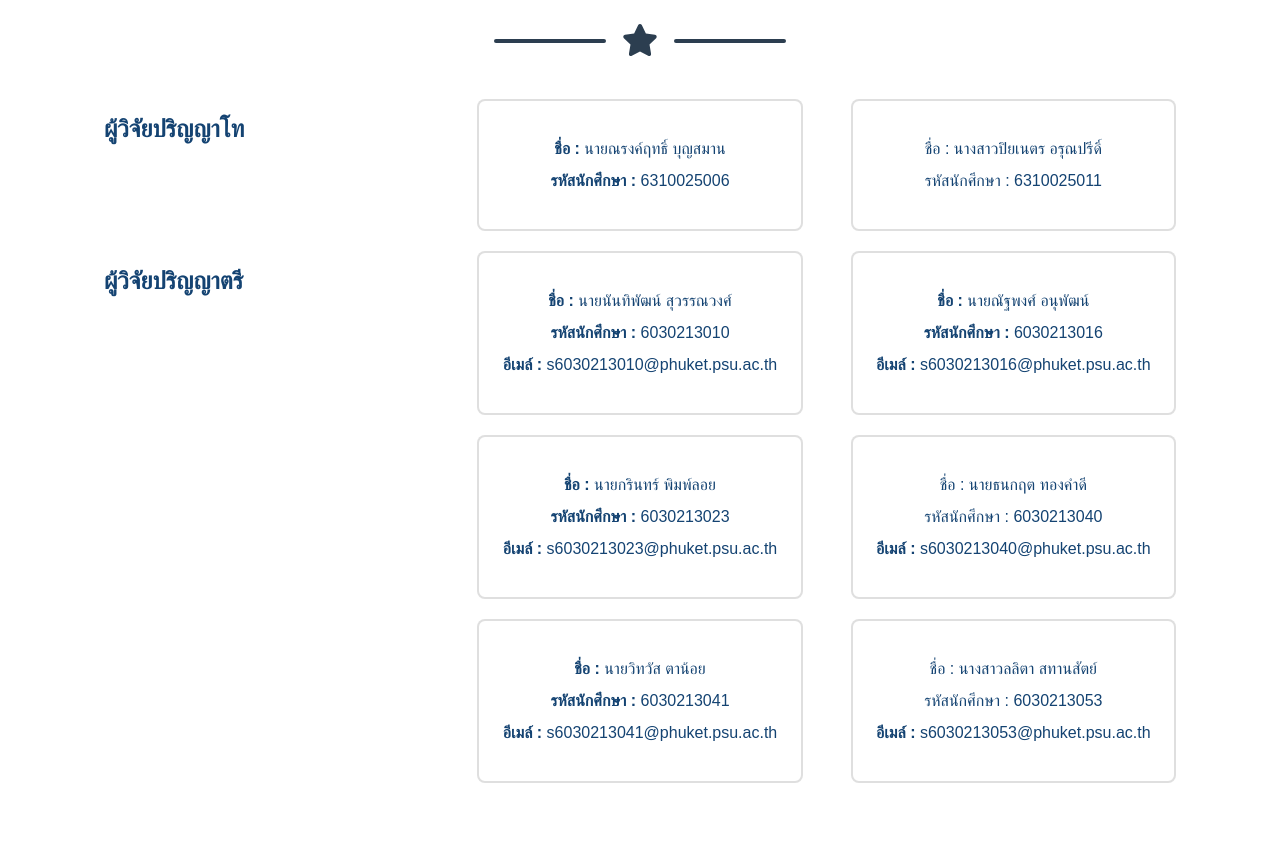
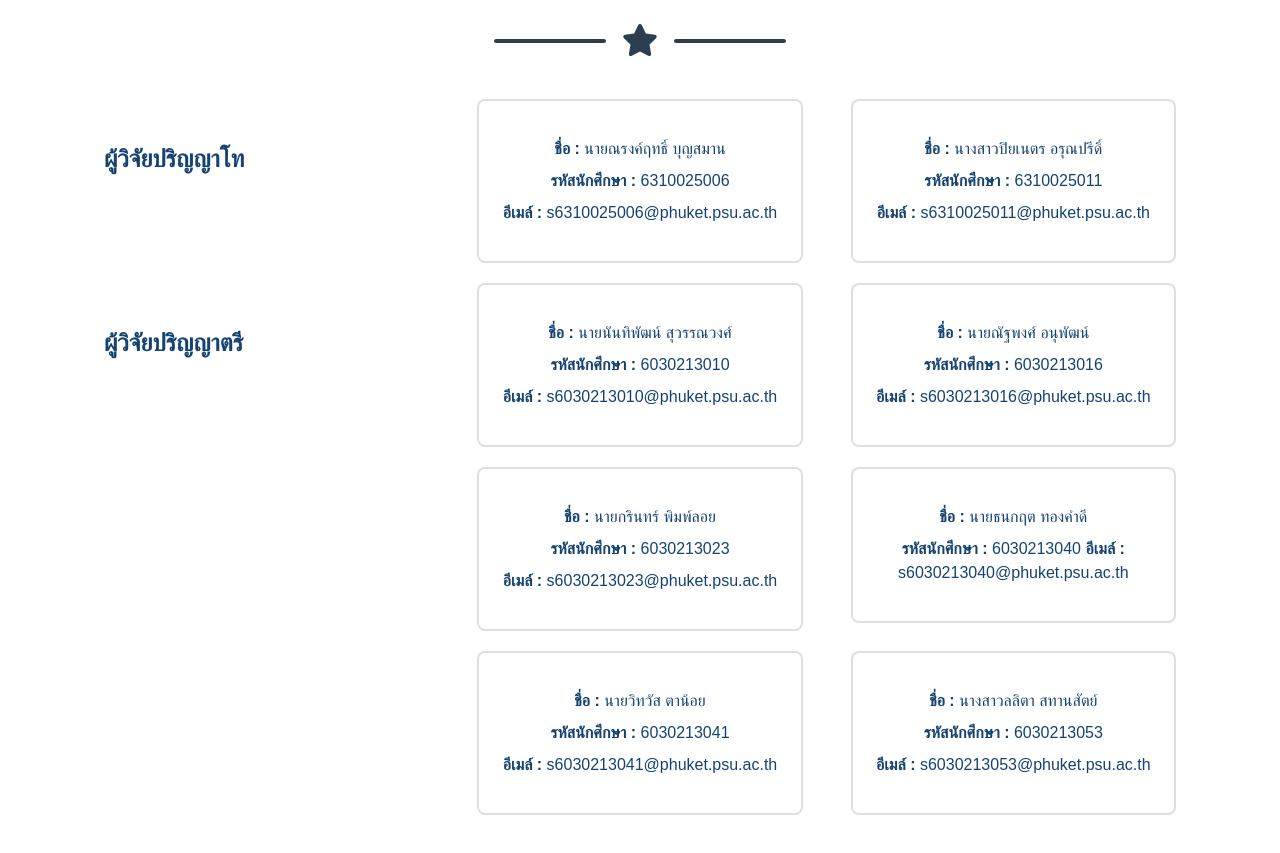
Before and after one commit to Lalita6030213053/website, a plain HTML site: page index.html in a window 1280 px wide. Shown: the part 1202-2055 px from the top of the page. Drawn offline with nearby package versions, Linux system fonts and the light colour scheme; a web font is replaced by a local one.

Commit message:
แก้ text <b></b>

```diff
--- a/index.html
+++ b/index.html
@@ -105,15 +105,16 @@
             <!-- About Section Content-->
             <div class="row" style="color:  #144372; padding: 10px;">
                 <div class="col-lg-4 ml-auto">
-                    <p class="lead">
+                    <p class="lead"><br>
                     <h4><strong>ผู้วิจัยปริญญาโท</strong> <br></h4>
                 </div>
                 <div class="col-lg-4 ml-auto">
                     <div class="card">
                         <div class="card-body text-center">
                             <p class="card-text">
-                                <dd><b>ชื่อ : </b> นายณรงค์ฤทธิ์ บุญสมาน </dd>
-                                <dd><b>รหัสนักศึกษา : </b> 6310025006</dd>
+                                <dd><b> ชื่อ : </b> นายณรงค์ฤทธิ์ บุญสมาน </dd>
+                                <dd><b> รหัสนักศึกษา : </b> 6310025006 </dd>
+                                <dd><b> อีเมล์ : </b> s6310025006@phuket.psu.ac.th </dd>
                             </p>
                         </div>
                     </div>
@@ -122,8 +123,9 @@
                     <div class="card">
                         <div class="card-body text-center">
                             <p class="card-text">
-                                <dd>ชื่อ : นางสาวปิยเนตร อรุณปรีดิ์</dd>
-                                <dd>รหัสนักศึกษา : 6310025011</dd>
+                                <b><dd> ชื่อ : </b> นางสาวปิยเนตร อรุณปรีดิ์ </dd>
+                                <b><dd> รหัสนักศึกษา : </b> 6310025011 </dd>
+                                <dd><b> อีเมล์ : </b> s6310025011@phuket.psu.ac.th </dd>
                             </p>
                         </div>
                     </div>
@@ -132,17 +134,17 @@
 
             <div class="row" style="color:  #144372; padding: 10px;">
                 <div class="col-lg-4 ml-auto">
-                    <p class="lead">
-                    <h4><strong>ผู้วิจัยปริญญาตรี</strong> <br></h4>
+                    <p class="lead"><br>
+                    <h4><strong> ผู้วิจัยปริญญาตรี </strong> <br></h4>
                 </div>
 
                 <div class="col-lg-4">
                     <div class="card">
                         <div class="card-body text-center">
                             <p class="card-text">
-                                <dd><b>ชื่อ : </b> นายนันทิพัฒน์ สุวรรณวงศ์ </dd>
-                                <dd><b>รหัสนักศึกษา : </b> 6030213010</dd>
-                                <dd><b>อีเมล์ : </b> s6030213010@phuket.psu.ac.th</dd>
+                                <dd><b> ชื่อ : </b> นายนันทิพัฒน์ สุวรรณวงศ์ </dd>
+                                <dd><b> รหัสนักศึกษา : </b> 6030213010 </dd>
+                                <dd><b> อีเมล์ : </b> s6030213010@phuket.psu.ac.th </dd>
                             </p>
                         </div>
                     </div>
@@ -151,9 +153,9 @@
                     <div class="card">
                         <div class="card-body text-center">
                             <p class="card-text">
-                                <dd><b>ชื่อ :</b>  นายณัฐพงศ์ อนุพัฒน์</dd>
-                                <dd><b>รหัสนักศึกษา :</b> 6030213016</dd>
-                                <b>อีเมล์ : </b> s6030213016@phuket.psu.ac.th</dd>
+                                <dd><b> ชื่อ :</b> นายณัฐพงศ์ อนุพัฒน์ </dd>
+                                <dd><b> รหัสนักศึกษา :</b> 6030213016 </dd>
+                                <b> อีเมล์ : </b> s6030213016@phuket.psu.ac.th </dd>
                             </p>
                         </div>
                     </div>
@@ -166,9 +168,9 @@
                     <div class="card">
                         <div class="card-body text-center">
                             <p class="card-text">
-                                <dd><b>ชื่อ : </b> นายกรินทร์ พิมพ์ลอย</dd>
-                                <dd><b>รหัสนักศึกษา : </b> 6030213023</dd>
-                                <b>อีเมล์ : </b> s6030213023@phuket.psu.ac.th</dd>
+                                <dd><b> ชื่อ : </b> นายกรินทร์ พิมพ์ลอย </dd>
+                                <dd><b> รหัสนักศึกษา : </b> 6030213023 </dd>
+                                <b> อีเมล์ : </b> s6030213023@phuket.psu.ac.th </dd>
                             </p>
                         </div>
                     </div>
@@ -177,9 +179,9 @@
                     <div class="card">
                         <div class="card-body text-center">
                             <p class="card-text">
-                                <dd>ชื่อ : นายธนกฤต ทองคำดี</dd>
-                                <dd>รหัสนักศึกษา : 6030213040</dd>
-                                <b>อีเมล์ : </b> s6030213040@phuket.psu.ac.th</dd>
+                                <dd> <b> ชื่อ :</b> นายธนกฤต ทองคำดี </dd>
+                                <b> รหัสนักศึกษา :</b> 6030213040 </dd>
+                                <b> อีเมล์ : </b> s6030213040@phuket.psu.ac.th </dd>
                             </p>
                         </div>
                     </div>
@@ -192,9 +194,9 @@
                     <div class="card">
                         <div class="card-body text-center">
                             <p class="card-text">
-                                <dd><b>ชื่อ : </b> นายวิทวัส ตาน้อย</dd>
+                                <dd><b> ชื่อ : </b> นายวิทวัส ตาน้อย </dd>
                                 <dd><b>รหัสนักศึกษา : </b>6030213041</dd>
-                                <b>อีเมล์ : </b> s6030213041@phuket.psu.ac.th</dd>
+                                <b> อีเมล์ : </b> s6030213041@phuket.psu.ac.th </dd>
                             </p>
                         </div>
                     </div>
@@ -203,9 +205,9 @@
                     <div class="card">
                         <div class="card-body text-center">
                             <p class="card-text">
-                                <dd>ชื่อ : นางสาวลลิตา สทานสัตย์</dd>
-                                <dd>รหัสนักศึกษา : 6030213053</dd>
-                                <b>อีเมล์ : </b> s6030213053@phuket.psu.ac.th</dd>
+                                <dd><b> ชื่อ :</b> นางสาวลลิตา สทานสัตย์ </dd>
+                                <dd><b> รหัสนักศึกษา :</b> 6030213053 </dd>
+                                <b> อีเมล์ : </b> s6030213053@phuket.psu.ac.th </dd>
                             </p>
                         </div>
                     </div>
```
